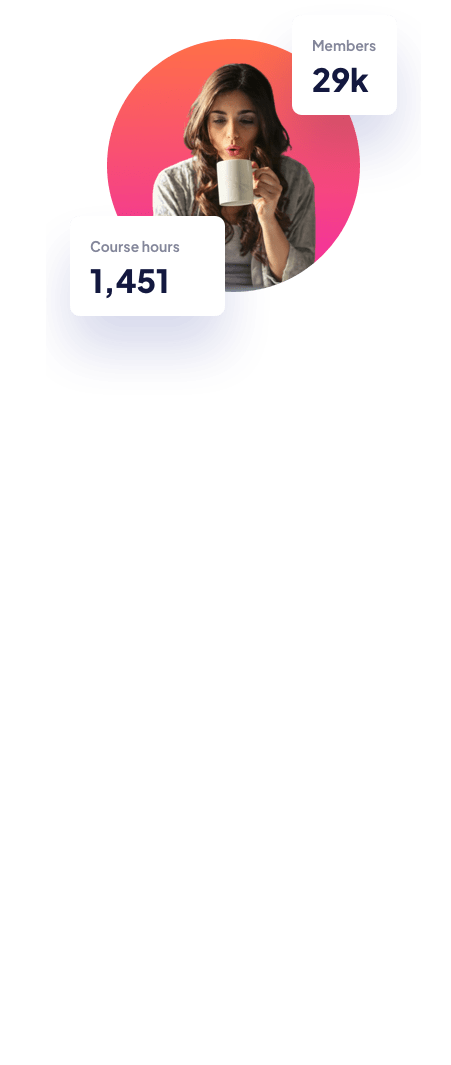
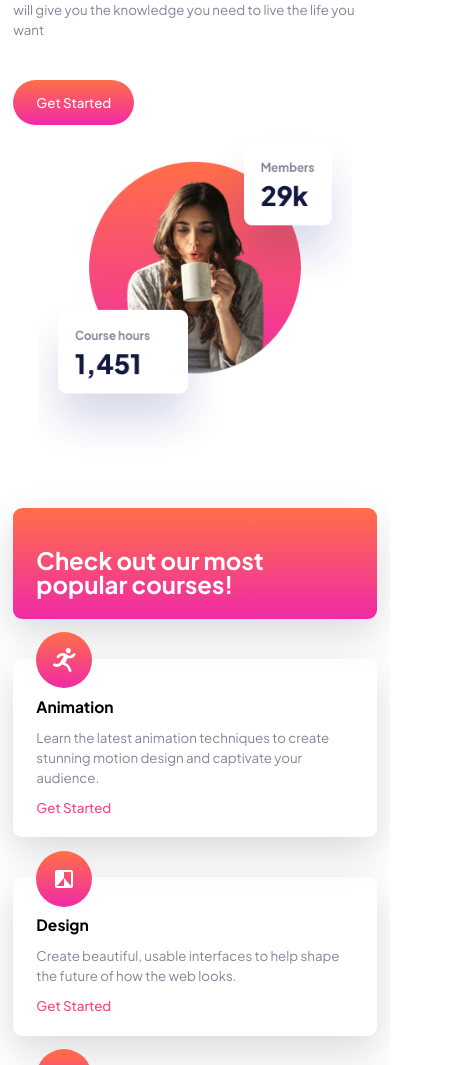
Before and after one commit to PIQON/SkilledLandingPage, a plain HTML site: page index.html in a window 390 px wide. Shown: the part 245-1310 px from the top of the page, 451 px wide, since content can reach past the window. Before the commit the page ends 844 px from the top, so only its background shows below. Drawn offline with Linux system fonts and the light colour scheme.

Commit message:
Work with HTML,CSS
Work with hero image, add a gallery and work with responsivity.

```diff
--- a/index.html
+++ b/index.html
@@ -25,11 +25,11 @@
       <main class="main">
         <section class="hero">
           <div class="hero__typography">
-            <h1 class="heading__primary">
+            <h1 class="heading__primary u-margin-bottom-small">
               <span class="heading__primary--top">Maximize skill,</span
               ><span class="heading__primary--bottom">minimize budget</span>
             </h1>
-            <p class="description">
+            <p class="description u-margin-bottom-high">
               Our modern coruses across a range of in-demand skills will give
               you the knowledge you need to live the life you want
             </p>
@@ -41,11 +41,11 @@
             <picture>
               <source
                 srcset="./assets/image-hero-mobile.png"
-                media="(max-width:600px)"
+                media="(max-width:38rem)"
               />
               <source
                 srcset="./assets/image-hero-tablet.png"
-                media="(max-width:800px)"
+                media="(max-width:950px)"
               />
               <img
                 src="./assets/image-hero-desktop.png"
@@ -55,6 +55,70 @@
             </picture>
           </div>
         </section>
+        <section class="gallery">
+          <div class="gallery__welcome">
+            <h2 class="heading__secondary">
+              Check out our most popular courses!
+            </h2>
+          </div>
+          <div class="gallery__item">
+            <img
+              src="./assets/icon-animation.svg"
+              alt=""
+              class="gallery__icon"
+            />
+            <h3 class="heading__tertiary">Animation</h3>
+            <p class="description">
+              Learn the latest animation techniques to create stunning motion
+              design and captivate your audience.
+            </p>
+            <a href="#" class="link link--gallery">Get Started</a>
+          </div>
+          <div class="gallery__item">
+            <img src="./assets/icon-design.svg" alt="" class="gallery__icon" />
+            <h3 class="heading__tertiary">Design</h3>
+            <p class="description">
+              Create beautiful, usable interfaces to help shape the future of
+              how the web looks.
+            </p>
+            <a href="#" class="link link--gallery">Get Started</a>
+          </div>
+          <div class="gallery__item">
+            <img
+              src="./assets/icon-photography.svg"
+              alt=""
+              class="gallery__icon"
+            />
+            <h3 class="heading__tertiary">Photography</h3>
+            <p class="description">
+              Explore critical fundamentals like lighting, composition, and
+              focus to capture exceptional photos.
+            </p>
+            <a href="#" class="link link--gallery">Get Started</a>
+          </div>
+          <div class="gallery__item">
+            <img src="./assets/icon-crypto.svg" alt="" class="gallery__icon" />
+            <h3 class="heading__tertiary">Crypto</h3>
+            <p class="description">
+              All you need to know to get started investing in crypto. Go from
+              beginner to advanced with this 54 hour course.
+            </p>
+            <a href="#" class="link link--gallery">Get Started</a>
+          </div>
+          <div class="gallery__item">
+            <img
+              src="./assets/icon-business.svg"
+              alt=""
+              class="gallery__icon"
+            />
+            <h3 class="heading__tertiary">Business</h3>
+            <p class="description">
+              A step-by-step playbook to help you start, scale, and sustain your
+              business without outside investment.
+            </p>
+            <a href="#" class="link link--gallery">Get Started</a>
+          </div>
+        </section>
       </main>
     </div>
   </body>
--- a/style/style.css
+++ b/style/style.css
@@ -11,6 +11,7 @@
   --color-gradient-200: #4851ff;
   --color-gradient-100: #f02aa6;
 
+  --fs-1000: 3rem;
   --fs-900: 2.488rem;
   --fs-800: 2.074rem;
   --fs-700: 1.728rem;
@@ -34,7 +35,10 @@ body {
   font-family: "Plus Jakarta Sans", sans-serif;
   font-weight: 400;
   line-height: 1;
+  overflow-x: hidden;
 }
+
+/* Reuseable classes */
 
 .wrapper {
   --width: 71.25rem;
@@ -43,11 +47,94 @@ body {
   padding: var(--fs-400);
 }
 
+.u-margin-bottom-small {
+  margin-bottom: var(--fs-400);
+}
+.u-margin-bottom-medium {
+  margin-bottom: var(--fs-700);
+}
+.u-margin-bottom-high {
+  margin-bottom: var(--fs-1000);
+}
+
 .nav {
   display: flex;
   align-items: center;
   justify-content: space-between;
   padding: var(--fs-400) 0;
+}
+
+.hero {
+  padding: 6rem 0;
+}
+
+.hero__typography {
+  max-width: 30rem;
+}
+
+.heading__primary {
+  font-size: var(--fs-1000);
+  color: var(--color-primary-400);
+  line-height: 1.3;
+}
+
+.heading__primary--top,
+.heading__primary--bottom {
+  display: block;
+}
+
+.description {
+  font-size: var(--fs-500);
+  color: var(--color-neutral-200);
+  line-height: 1.5;
+}
+
+.hero__image {
+  position: absolute;
+  top: -5rem;
+  right: -5rem;
+  z-index: -1;
+}
+
+.image {
+  width: 46.875rem;
+}
+
+.gallery {
+  padding: 3rem 0;
+  display: grid;
+  grid-template-columns: repeat(3, 1fr);
+  column-gap: var(--fs-700);
+  row-gap: var(--fs-1000);
+}
+
+.gallery > * {
+  padding: var(--fs-700);
+  box-shadow: 0 15px 40px rgba(0, 0, 0, 0.15);
+  border-radius: 9px;
+}
+
+.gallery__welcome {
+  padding-top: var(--fs-1000);
+  font-size: var(--fs-500);
+  background-image: linear-gradient(
+    var(--color-gradient-400),
+    var(--color-gradient-300)
+  );
+  color: var(--color-neutral-400);
+}
+
+.gallery__item {
+  position: relative;
+  display: flex;
+  flex-direction: column;
+  gap: var(--fs-400);
+  padding-top: var(--fs-1000);
+}
+
+.gallery__icon {
+  position: absolute;
+  top: -2rem;
 }
 
 .link:link,
@@ -64,3 +151,90 @@ body {
   color: var(--color-neutral-400);
   font-weight: 500;
 }
+
+.link--gallery:link,
+.link--gallery:visited {
+  color: var(--color-primary-300);
+  font-weight: 500;
+  margin-top: auto;
+}
+
+.link--primary-gradient:link,
+.link--primary-gradient:visited {
+  background-image: linear-gradient(
+    var(--color-gradient-400),
+    var(--color-gradient-300)
+  );
+}
+
+@media (max-width: 71.25rem) {
+  .hero__image {
+    width: 34.375rem;
+  }
+}
+
+@media (max-width: 59rem) {
+  html {
+    font-size: var(--fs-300);
+  }
+
+  .hero__image {
+    top: -5rem;
+    right: -9rem;
+  }
+
+  .image {
+    width: 40.625rem;
+  }
+}
+
+@media (max-width: 48rem) {
+  .hero__image {
+    right: -10rem;
+  }
+
+  .hero__typography {
+    max-width: 25rem;
+  }
+
+  .gallery {
+    grid-template-columns: repeat(2, 1fr);
+  }
+}
+
+@media (max-width: 38rem) {
+  .link--started:link,
+  .link--started:visited {
+    padding: var(--fs-500) var(--fs-700);
+  }
+
+  .hero__image {
+    width: 100%;
+    position: static;
+  }
+
+  .image {
+    width: 100%;
+  }
+  .gallery {
+    grid-template-columns: 1fr;
+    padding-top: 0;
+  }
+}
+
+@media (max-width: 25rem) {
+  .hero {
+    padding: 3rem 0;
+  }
+  .hero__typography {
+    max-width: 100%;
+  }
+
+  .heading__primary {
+    font-size: var(--fs-900);
+  }
+
+  .description {
+    font-size: var(--fs-400);
+  }
+}
```
